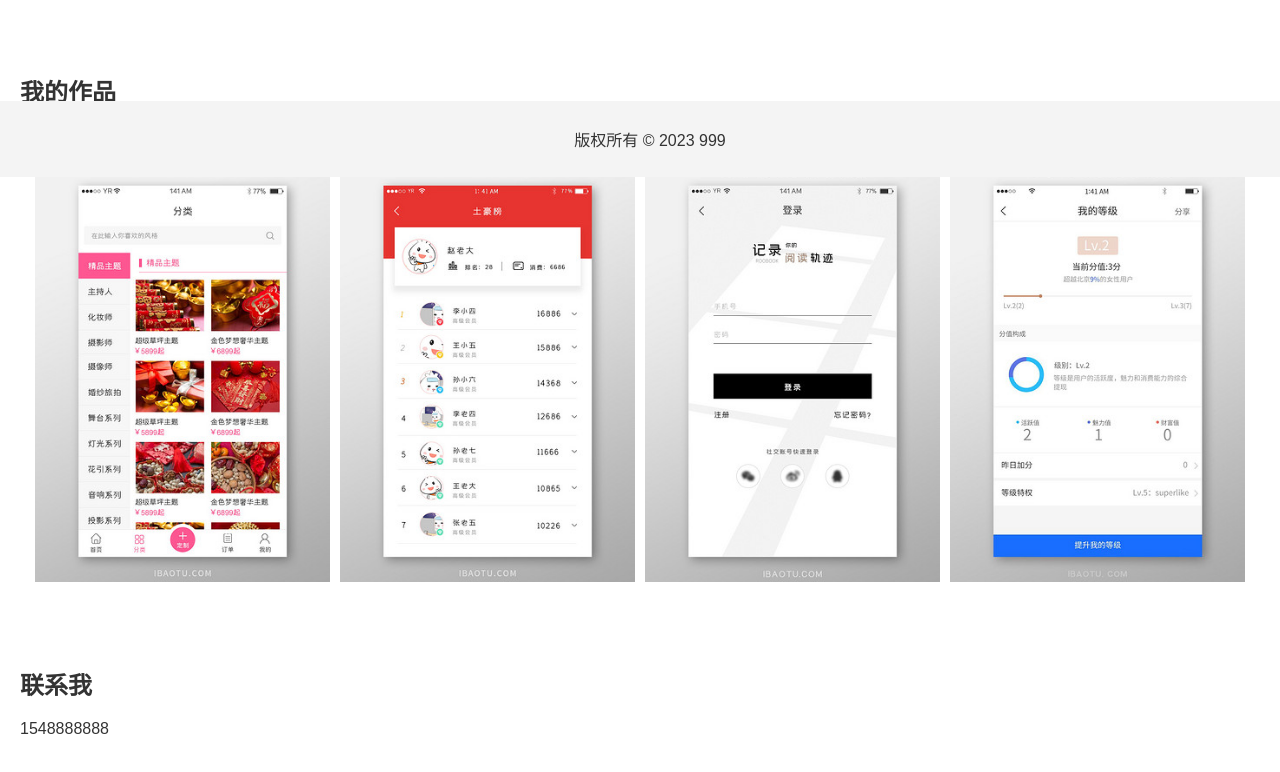
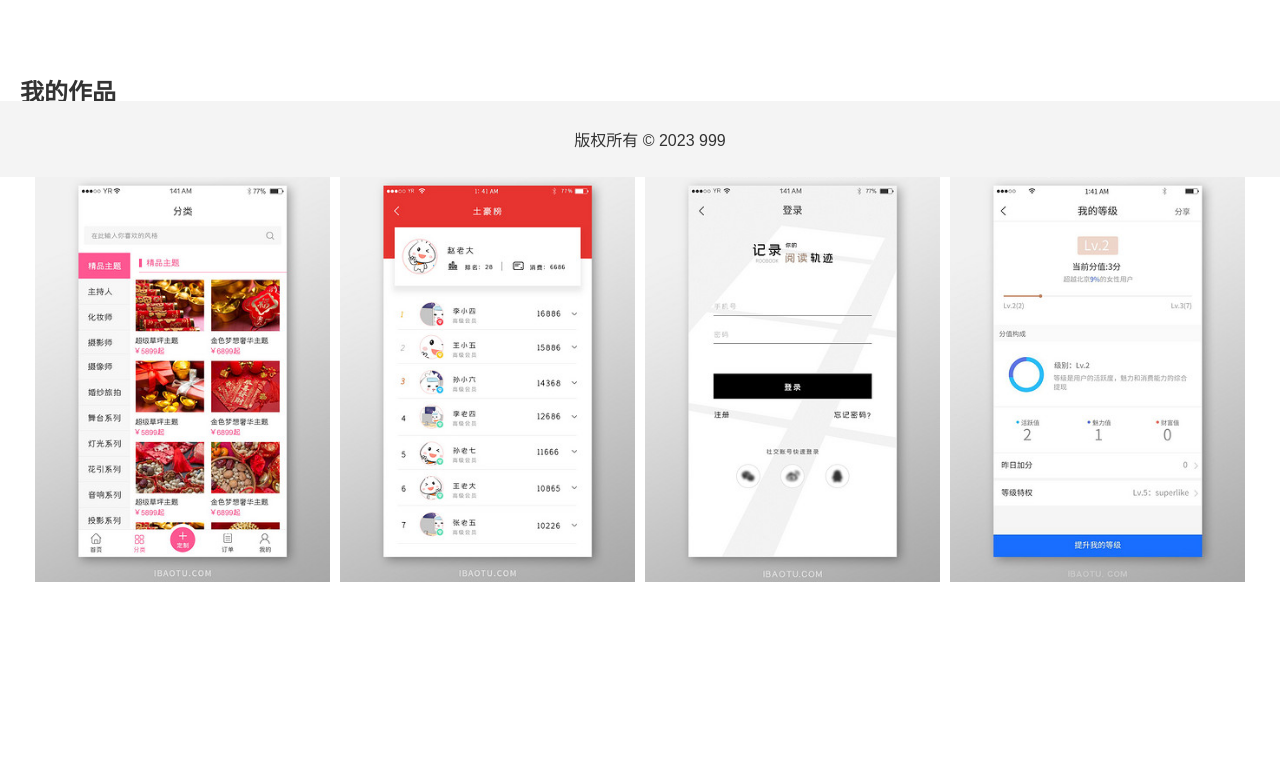
Before and after one commit to 9TIN/9, a plain HTML site: page index.html in a window 1280 px wide. Shown: the part 623-1395 px from the top of the page. After the commit the page ends 1309 px from the top, so only its background shows below. Drawn offline with Linux system fonts and the light colour scheme.

Commit message:
Update index.html

```diff
--- a/index.html
+++ b/index.html
@@ -70,15 +70,12 @@
     <img src="./images/image4.jpg" alt="Image 4">
   </div>
 </div>
-
-  </section>
-
+</section>
   <section id="contact">
-    <h2>联系我</h2>
-    <p>1548888888</p>
+    <h2></h2>
+    <p></p>
   </section>
 </main>
-
 
 
 <footer>
```
